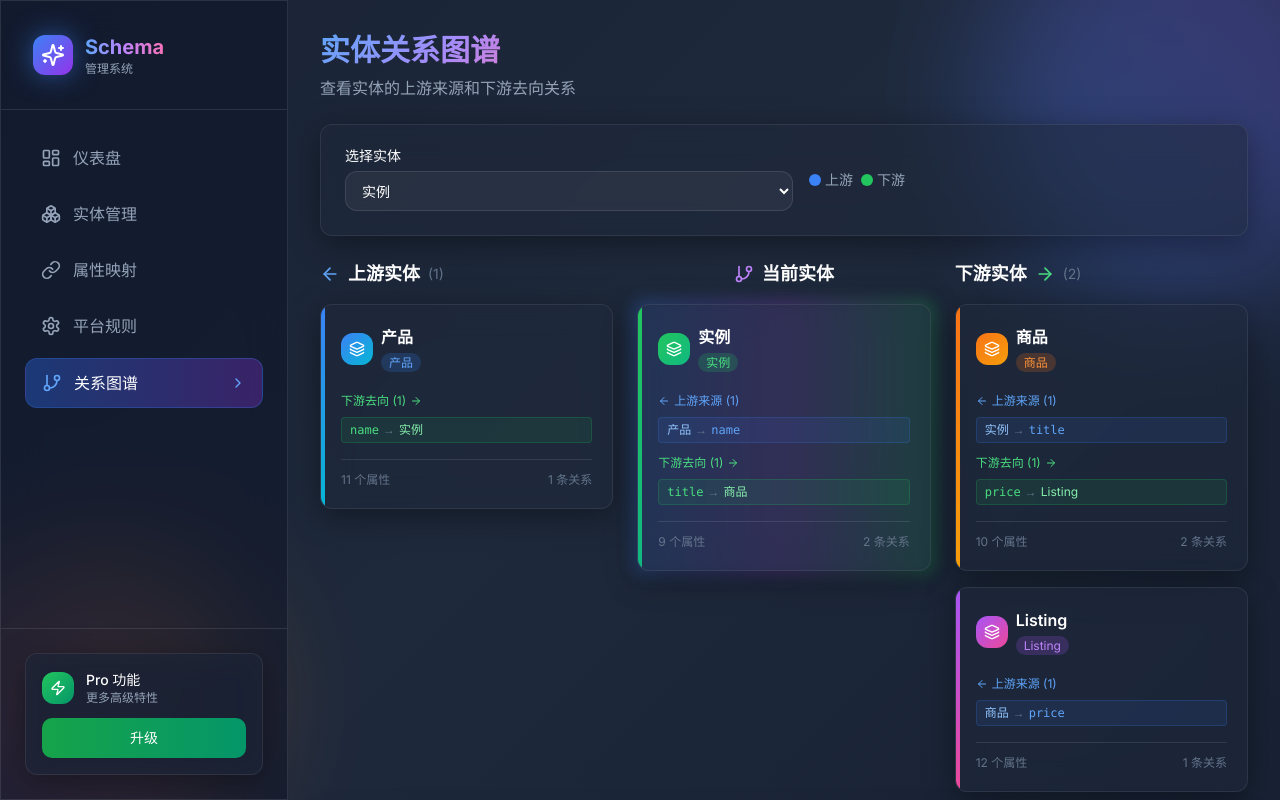
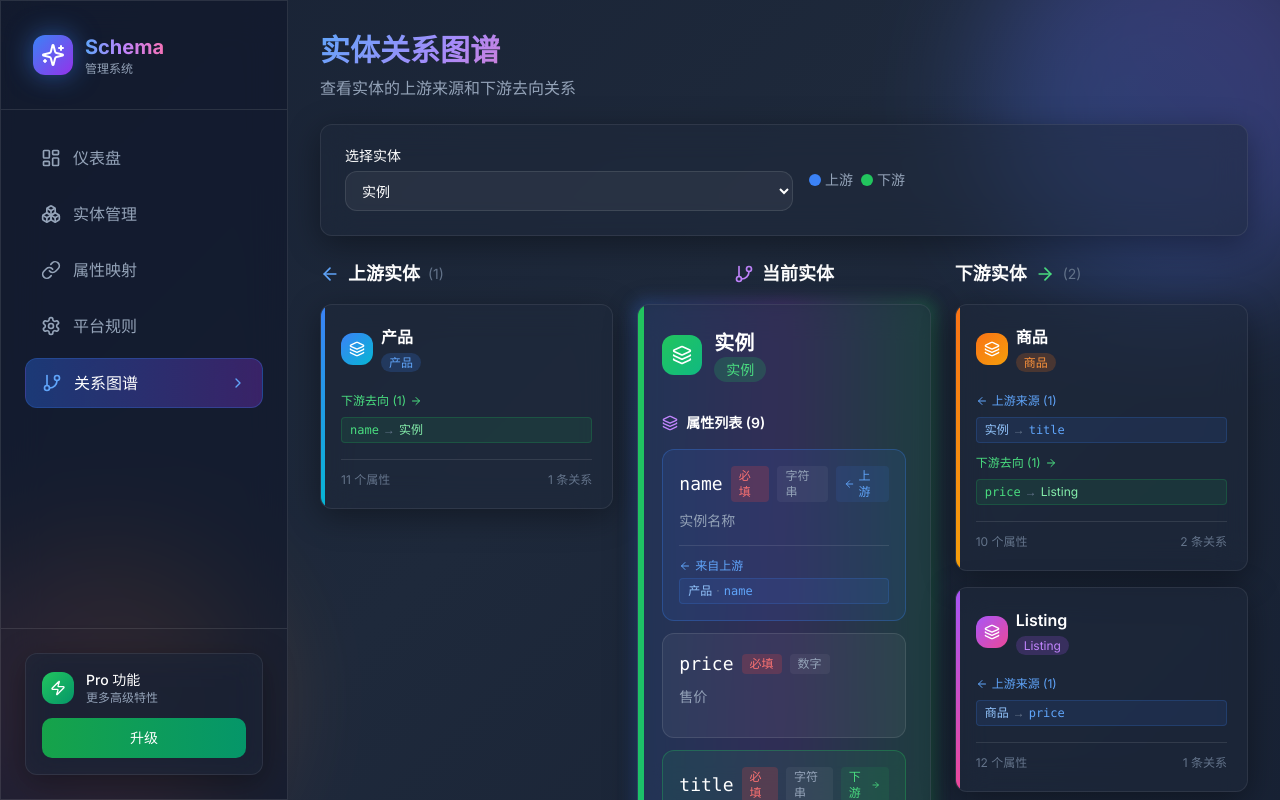
Before and after one commit to pioneering-ai/schema, a Next.js app: page / in a window 1280 px wide. Both pictures are taken after a click on the button "关系图谱". Built offline with nearby package versions, Linux system fonts and the light colour scheme.

Commit message:
Enhance entity graph: show all properties for selected entity with special indicators for upstream/downstream properties

```diff
--- a/src/components/entity-graph.tsx
+++ b/src/components/entity-graph.tsx
@@ -12,7 +12,7 @@ interface GraphNode {
   id: string;
   name: string;
   type: Entity['type'];
-  properties: { id: string; name: string }[];
+  properties: { id: string; name: string; type: Property['type']; required: boolean; description?: string }[];
 }
 
 interface GraphEdge {
@@ -54,7 +54,13 @@ export function EntityGraph() {
       id: e.id,
       name: e.name,
       type: e.type,
-      properties: e.properties.map(p => ({ id: p.id, name: p.name })),
+      properties: e.properties.map(p => ({
+        id: p.id,
+        name: p.name,
+        type: p.type,
+        required: p.required,
+        description: p.description
+      })),
     }));
 
     const graphEdges: GraphEdge[] = mockPropertyMappings.map(m => ({
@@ -159,12 +165,174 @@ export function EntityGraph() {
     const incomingEdges = getIncomingEdges(entity.id);
     const outgoingEdges = getOutgoingEdges(entity.id);
 
+    const getPropertyRelations = (propertyId: string) => {
+      const incoming = incomingEdges.filter(e => e.targetProperty === propertyId);
+      const outgoing = outgoingEdges.filter(e => e.sourceProperty === propertyId);
+      return { incoming, outgoing };
+    };
+
+    const getPropertyTypeLabel = (type: string) => {
+      const labels: Record<string, string> = {
+        string: '字符串',
+        number: '数字',
+        boolean: '布尔',
+        date: '日期',
+        array: '数组',
+        object: '对象',
+      };
+      return labels[type] || type;
+    };
+
+    if (isSelected) {
+      return (
+        <div
+          key={entity.id}
+          className="glass-card rounded-xl p-6 border border-white/20 relative overflow-hidden"
+        >
+          <div className={`absolute top-0 left-0 w-1.5 h-full bg-gradient-to-b ${colors.gradient}`} />
+
+          <div className="flex items-start justify-between mb-6">
+            <div>
+              <div className="flex items-center gap-3 mb-2">
+                <div className={`w-10 h-10 rounded-xl bg-gradient-to-br ${colors.gradient} flex items-center justify-center`}>
+                  <Layers className="w-5 h-5 text-white" />
+                </div>
+                <div>
+                  <h3 className="text-xl font-bold text-white">{entity.name}</h3>
+                  <span className={`text-sm px-3 py-1 rounded-full ${colors.bg} ${colors.text}`}>
+                    {getEntityTypeLabel(entity.type)}
+                  </span>
+                </div>
+              </div>
+            </div>
+          </div>
+
+          <div className="mb-6">
+            <h4 className="text-sm font-semibold text-white mb-4 flex items-center gap-2">
+              <Layers className="w-4 h-4 text-purple-400" />
+              属性列表 ({entity.properties.length})
+            </h4>
+            <div className="space-y-3">
+              {entity.properties.map((prop) => {
+                const relations = getPropertyRelations(prop.id);
+                const hasIncoming = relations.incoming.length > 0;
+                const hasOutgoing = relations.outgoing.length > 0;
+
+                return (
+                  <div
+                    key={prop.id}
+                    className={`p-4 rounded-xl border transition-all ${
+                      hasIncoming && hasOutgoing
+                        ? 'bg-gradient-to-r from-blue-500/10 to-green-500/10 border-blue-500/30'
+                        : hasIncoming
+                          ? 'bg-blue-500/10 border-blue-500/30'
+                          : hasOutgoing
+                            ? 'bg-green-500/10 border-green-500/30'
+                            : 'bg-white/5 border-white/10'
+                    }`}
+                  >
+                    <div className="flex items-start justify-between mb-3">
+                      <div className="flex-1">
+                        <div className="flex items-center gap-2 mb-2">
+                          <code className="text-lg font-mono text-white">{prop.name}</code>
+                          <span className={`text-xs px-2 py-0.5 rounded ${prop.required ? 'bg-red-500/20 text-red-400' : 'bg-slate-500/20 text-slate-400'}`}>
+                            {prop.required ? '必填' : '可选'}
+                          </span>
+                          <span className="text-xs text-slate-400 bg-white/5 px-2 py-0.5 rounded">
+                            {getPropertyTypeLabel(prop.type)}
+                          </span>
+                          <div className="flex items-center gap-1 ml-auto">
+                            {hasIncoming && (
+                              <span className="flex items-center gap-1 text-xs text-blue-400 bg-blue-500/10 px-2 py-0.5 rounded">
+                                <ArrowLeft className="w-3 h-3" />
+                                上游
+                              </span>
+                            )}
+                            {hasOutgoing && (
+                              <span className="flex items-center gap-1 text-xs text-green-400 bg-green-500/10 px-2 py-0.5 rounded">
+                                下游
+                                <ArrowRight className="w-3 h-3" />
+                              </span>
+                            )}
+                          </div>
+                        </div>
+                        {prop.description && (
+                          <p className="text-sm text-slate-400 leading-relaxed">{prop.description}</p>
+                        )}
+                      </div>
+                    </div>
+
+                    {(hasIncoming || hasOutgoing) && (
+                      <div className="mt-3 pt-3 border-t border-white/10 space-y-2">
+                        {hasIncoming && (
+                          <div>
+                            <p className="text-xs text-blue-400 mb-1 flex items-center gap-1">
+                              <ArrowLeft className="w-3 h-3" />
+                              来自上游
+                            </p>
+                            <div className="space-y-1">
+                              {relations.incoming.map(edge => {
+                                const sourceEntity = nodes.find(n => n.id === edge.source);
+                                return (
+                                  <div key={edge.id} className="text-xs bg-blue-500/10 rounded px-2 py-1 border border-blue-500/20">
+                                    <span className="text-blue-300">{sourceEntity?.name}</span>
+                                    <span className="text-slate-500 mx-1">·</span>
+                                    <code className="text-blue-400">{getPropertyName(edge.source, edge.sourceProperty)}</code>
+                                  </div>
+                                );
+                              })}
+                            </div>
+                          </div>
+                        )}
+                        {hasOutgoing && (
+                          <div>
+                            <p className="text-xs text-green-400 mb-1 flex items-center gap-1">
+                              流向
+                              <ArrowRight className="w-3 h-3" />
+                            </p>
+                            <div className="space-y-1">
+                              {relations.outgoing.map(edge => {
+                                const targetEntity = nodes.find(n => n.id === edge.target);
+                                return (
+                                  <div key={edge.id} className="text-xs bg-green-500/10 rounded px-2 py-1 border border-green-500/20">
+                                    <span className="text-green-300">{targetEntity?.name}</span>
+                                    <span className="text-slate-500 mx-1">·</span>
+                                    <code className="text-green-400">{getPropertyName(edge.target, edge.targetProperty)}</code>
+                                  </div>
+                                );
+                              })}
+                            </div>
+                          </div>
+                        )}
+                      </div>
+                    )}
+                  </div>
+                );
+              })}
+            </div>
+          </div>
+
+          <div className="flex items-center justify-between pt-4 border-t border-white/10">
+            <div className="flex items-center gap-4 text-sm text-slate-400">
+              <span>{entity.properties.length} 个属性</span>
+              <span className="flex items-center gap-1">
+                <div className="w-2 h-2 rounded-full bg-blue-500"></div>
+                上游: {incomingEdges.length}
+              </span>
+              <span className="flex items-center gap-1">
+                <div className="w-2 h-2 rounded-full bg-green-500"></div>
+                下游: {outgoingEdges.length}
+              </span>
+            </div>
+          </div>
+        </div>
+      );
+    }
+
     return (
       <div
         key={entity.id}
-        className={`glass-card rounded-xl p-5 border ${colors.border} relative overflow-hidden ${
-          isSelected ? 'ring-2 ring-white/30' : ''
-        } transition-all duration-300 hover:scale-[1.02]`}
+        className={`glass-card rounded-xl p-5 border ${colors.border} relative overflow-hidden transition-all duration-300 hover:scale-[1.02]`}
       >
         <div className={`absolute top-0 left-0 w-1 h-full bg-gradient-to-b ${colors.gradient}`} />
 
```
